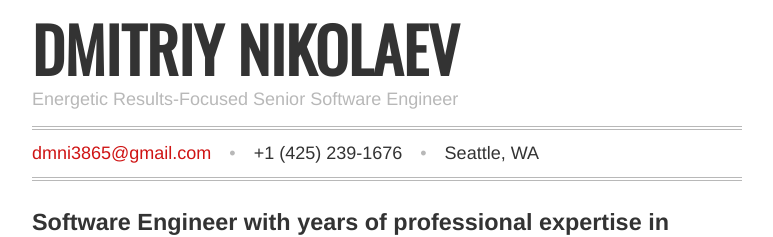
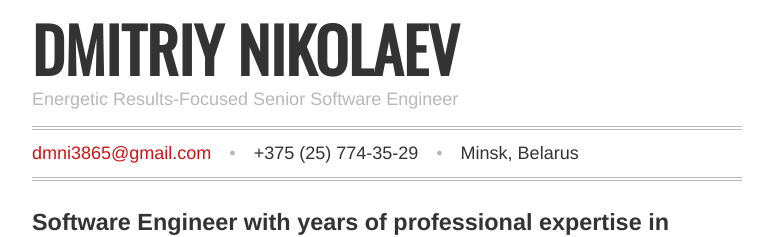
Before and after one commit to one-more/resume, a React (Create React App) app: page / in a window 1280 px wide. Shown: the top 237 px of the page, without its empty margins (253-1026 px from the left). Built offline with nearby package versions, Linux system fonts and the light colour scheme; a web font is replaced by a local one.

Commit message:
change  contacts to the belarusian

```diff
--- a/src/components/Address.js
+++ b/src/components/Address.js
@@ -12,12 +12,12 @@ export default function () {
             <Dot>&bull;</Dot>
             <Phone>
                 <span>
-                    +1 (425) 239-1676
+                    +375 (25) 774-35-29
                 </span>
                 <Dot>&bull;</Dot>
             </Phone>
             <span>
-                Seattle, WA
+                Minsk, Belarus
             </span>
             <LastDot>&bull;</LastDot>
         </Address>
```
Also changed, not shown: 1 other file (tests, documents, lock files or other folders).
